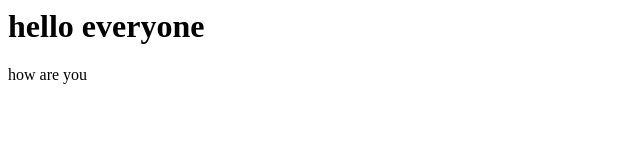
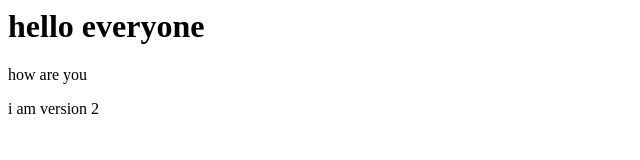
Before and after one commit to apoorvabatra50/jenkins, a plain HTML site: page index.html in a window 1280 px wide. Shown: the whole page, without its empty margins (0-640 px from the left). Drawn offline with Linux system fonts and the light colour scheme.

Commit message:
version2

```diff
--- a/index.html
+++ b/index.html
@@ -1,2 +1,3 @@
 <h1> hello everyone </h1>
 <p> how are you </p>
+<p> i am version 2 </p>
```
